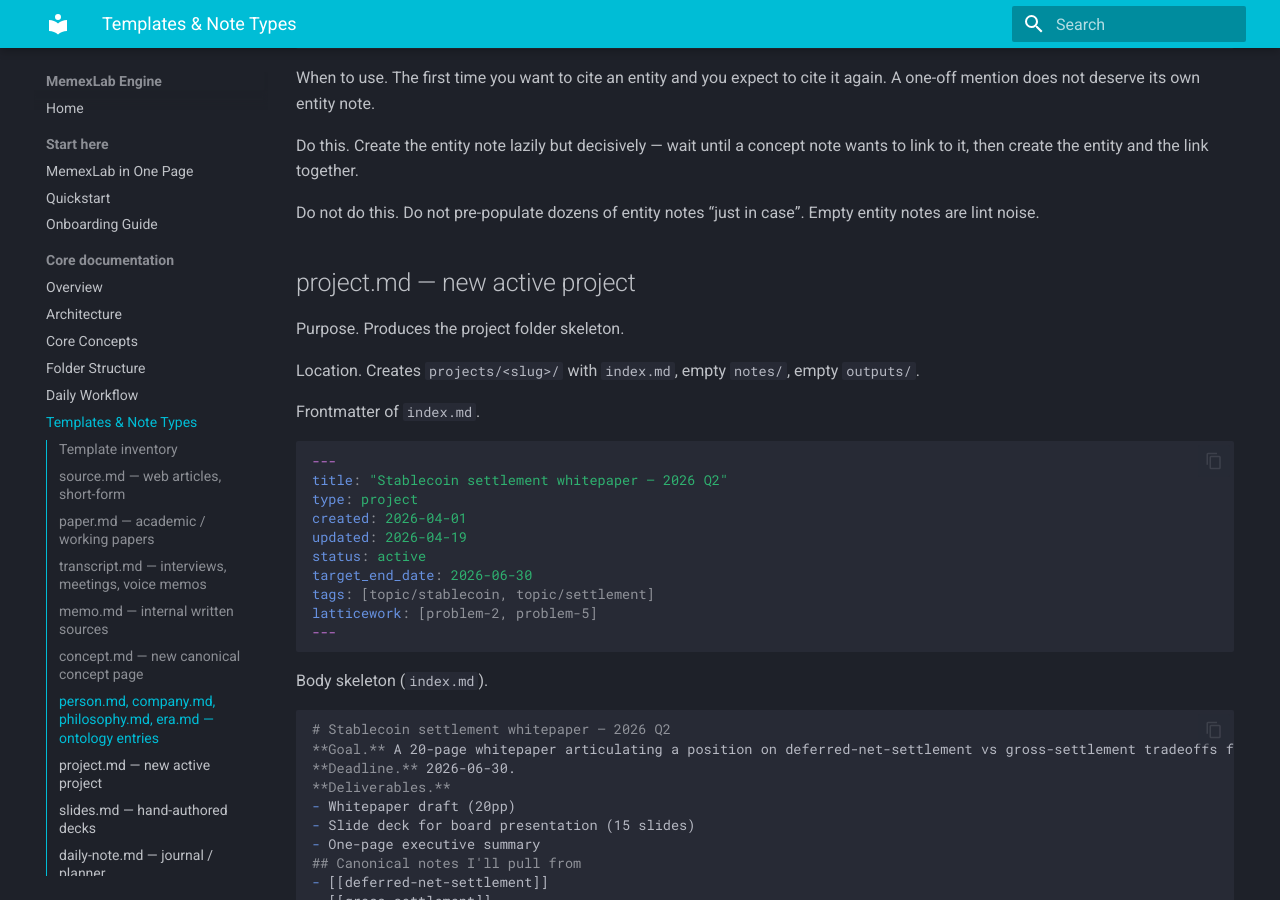
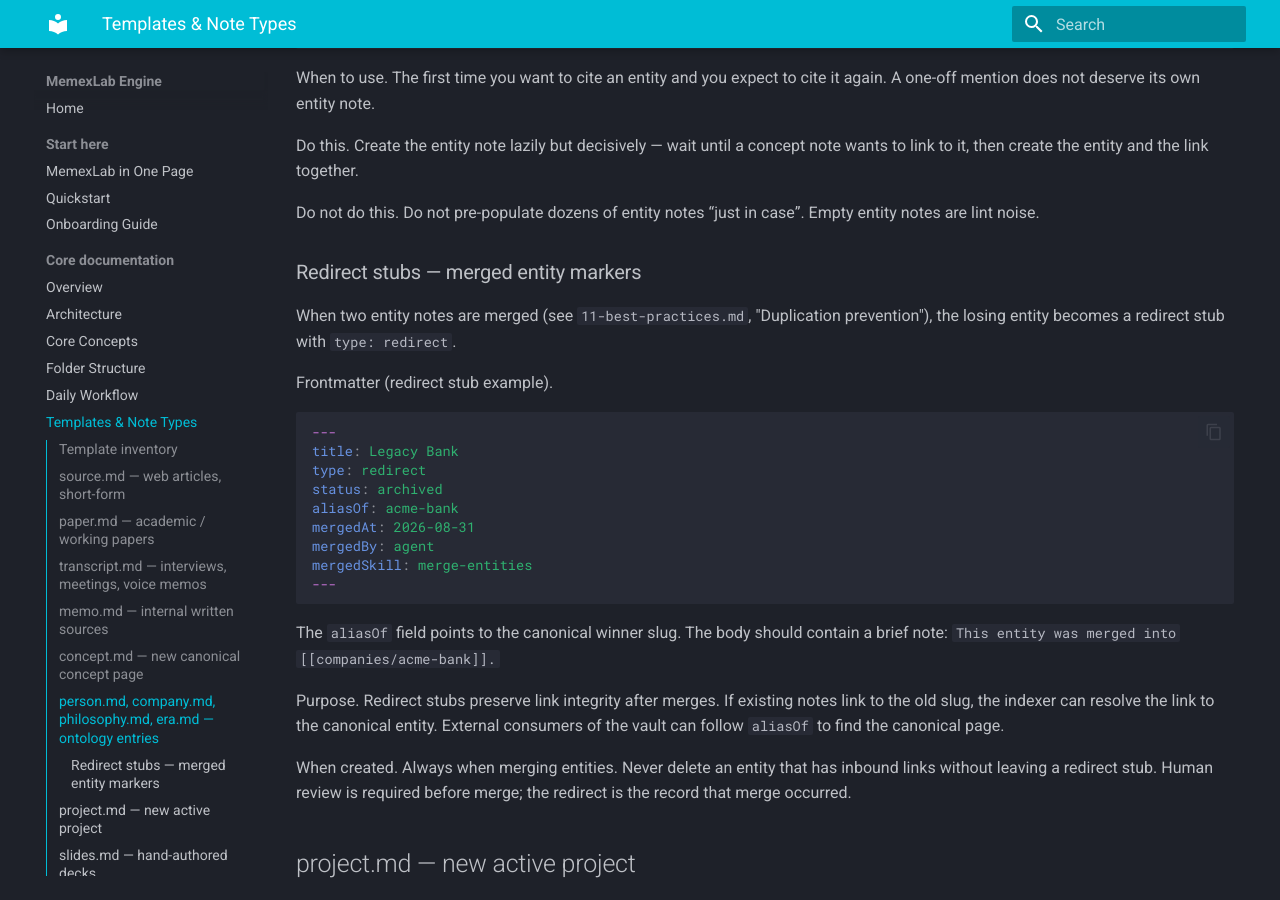
Before and after one commit to btekmen/memexlab-engine, an MkDocs documentation site: the page built from docs/06-templates-and-note-types.md, in a window 1280 px wide and 900 px high, scrolled down 6414 px. Built offline with MkDocs 1.6.1 and Material for MkDocs 9.7.7, drawn with Linux system fonts in a browser that asks for light colours.

Commit message:
Add redirect type to entity schema for merge stubs
- Add 'redirect' to type enum in entity.schema.json
- Add optional redirect fields: aliasOf, mergedAt, mergedBy, mergedSkill
- Document redirect stubs in templates-and-note-types.md
- Update best-practices.md with redirect stub guidance for merges
- Add example redirect stub in fake-vault: legacy-bank.md

This closes the public-schema drift where the private engine already
supports type:redirect for merge-entity operations, but the public
schema contract did not document it. Without redirect in the schema,
external consumers cannot resolve [[slug]] links after merges.

All tests pass (memex-cli: 61 passed, memexlab-mcp: 39 passed).

Co-authored-by: Bulent Tekmen <bulent.tekmen@gmail.com>

````diff
--- a/docs/06-templates-and-note-types.md
+++ b/docs/06-templates-and-note-types.md
@@ -330,6 +330,30 @@ Do this. Create the entity note lazily but decisively — wait until a concept n
 
 Do not do this. Do not pre-populate dozens of entity notes “just in case”. Empty entity notes are lint noise.
 
+### Redirect stubs — merged entity markers
+
+When two entity notes are merged (see `11-best-practices.md`, "Duplication prevention"), the losing entity becomes a redirect stub with `type: redirect`.
+
+Frontmatter (redirect stub example).
+
+```yaml
+---
+title: Legacy Bank
+type: redirect
+status: archived
+aliasOf: acme-bank
+mergedAt: 2026-08-31
+mergedBy: agent
+mergedSkill: merge-entities
+---
+```
+
+The `aliasOf` field points to the canonical winner slug. The body should contain a brief note: `This entity was merged into [[companies/acme-bank]].`
+
+Purpose. Redirect stubs preserve link integrity after merges. If existing notes link to the old slug, the indexer can resolve the link to the canonical entity. External consumers of the vault can follow `aliasOf` to find the canonical page.
+
+When created. Always when merging entities. Never delete an entity that has inbound links without leaving a redirect stub. Human review is required before merge; the redirect is the record that merge occurred.
+
 ## project.md — new active project
 
 Purpose. Produces the project folder skeleton.
````
Also changed, not shown: docs/11-best-practices.md (+3 -1 lines), examples/fake-vault/companies/legacy-bank.md (added, +11 -0 lines), 1 other file.
